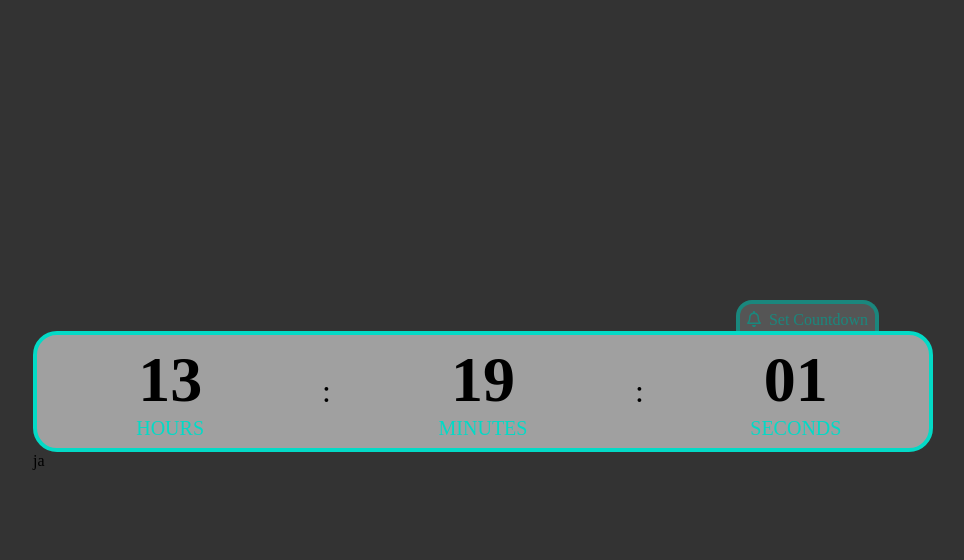
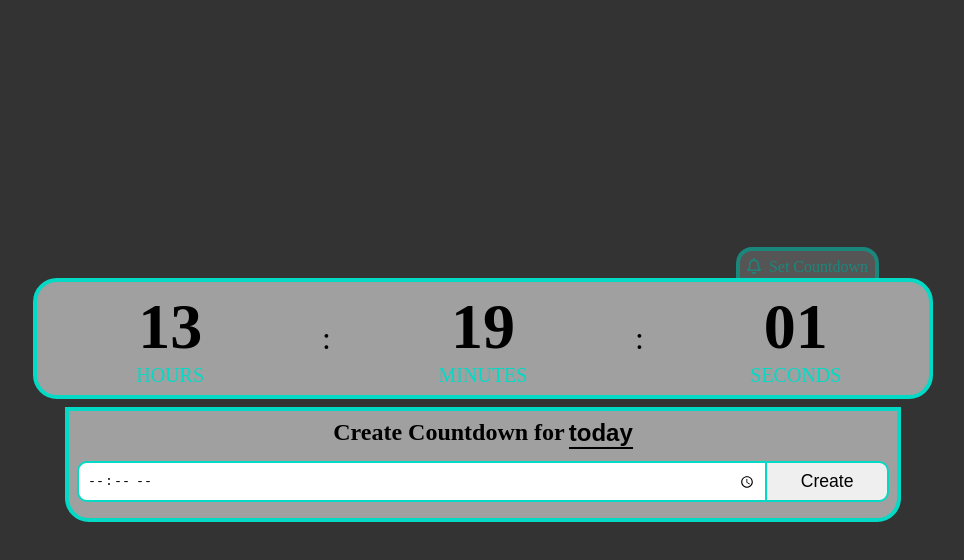
Before and after one commit to DigitaleWeltLibrary/clock-with-countdown, a React (Vite) app: page / in a window 1280 px wide. Both pictures are taken after a click on the element "Set Countdown". Shown: the top 560 px of the page, without its empty margins (157-1121 px from the left). Built offline with nearby package versions, Linux system fonts and the light colour scheme.

Commit message:
ability to create a clock alarm

```diff
--- a/src/App.jsx
+++ b/src/App.jsx
@@ -1,9 +1,11 @@
 import { useState } from 'react'
 import Clock from './components/Clock.jsx'
+import CreateCountdown from './components/CreateCountdown.jsx'
 
 export default function App() {
 
   const [getcreatetimer, setcreatetimer] = useState(false)
+  const [gettimecountdown, settimecountdown] = useState(false)
 
   return (
     <main>
@@ -11,7 +13,14 @@ export default function App() {
         setcreatetimer={setcreatetimer}
       />
       {
-        getcreatetimer ? "ja" : "nein"
+        getcreatetimer || gettimecountdown != false ?
+          (getcreatetimer ?
+            <CreateCountdown
+              settimecountdown={settimecountdown}
+              setcreatetimer={setcreatetimer}
+            /> :
+            "nein") :
+          null
       }
     </main>
   )
--- /dev/null
+++ b/src/components/CreateCountdown.jsx
@@ -0,0 +1,52 @@
+import {  useState } from "react"
+import style from "../style/CreateCountdown.module.scss"
+
+export default function CreateCountdown({ settimecountdown, setcreatetimer }) {
+
+    const [getcowndowntoday, setcowndowntoday] = useState(true)
+    const [gettimedate, settimedate] = useState(null)
+
+    const handleDateTimeInput = (e) => {
+        const value = e.target.value;
+        const inputType = e.target.type;
+        let newDate
+
+        if (!value) {
+            setTargetDateTime(null);
+            return;
+        }
+
+        if (inputType == "datetime-local") {
+            newDate = value
+        } else {
+            let date = new Date().toISOString().slice(0, 10)
+            newDate = `${date}T${value}`
+        }
+
+        settimedate(newDate);
+    };
+
+    return (
+
+        <article className={style.createcountdown}>
+            <section>
+                <h2>Create Countdown for </h2>
+                <button onClick={() => setcowndowntoday(prev => !prev)}>
+                    {getcowndowntoday ? "today" : "a other day"}
+                </button>
+            </section>
+            <section>
+                <input
+                    type={getcowndowntoday ? "time" : "datetime-local"}
+                    onChange={(e) => handleDateTimeInput(e)}
+                />
+                <button
+                    onClick={() => {
+                        settimecountdown(gettimedate)
+                        setcreatetimer(false)
+                    }}
+                >Create</button>
+            </section>
+        </article>
+    )
+}
--- /dev/null
+++ b/src/style/CreateCountdown.module.scss
@@ -0,0 +1,64 @@
+.createcountdown {
+    margin: .5rem auto 0;
+    background: #A0A0A0;
+    border: #03DAC6 solid 4px;
+    padding: .5rem;
+    border-radius: 0 0 1.5rem 1.5rem;
+    width: min(calc(100dvw - 4rem), calc(900px - 4rem));
+    display: block;
+
+    section {
+        &:has(h2) {
+            justify-content: center;
+            display: flex;
+
+            h2 {
+                font-size: 1.5rem;
+            }
+
+            button {
+                font-size: 1.5rem;
+                font-weight: bold;
+                background: transparent;
+                margin-left: .25rem;
+                border-width: 0 0 2px 0;
+                cursor: pointer;
+                transition: 500ms all;
+            }
+
+            h2 {
+                font-size: 1.5rem;
+                text-align: center;
+            }
+
+
+        }
+
+        &:not(&:has(h2)) {
+
+            margin: .75rem 0 .5rem;
+            display: grid;
+            grid-template-columns: 1fr max(15%, 100px);
+
+            input {
+                border: #03DAC6 2px solid;
+                padding: .5rem;
+                border-radius: 10px 0 0 10px;
+            }
+
+            button {
+                border: #03DAC6 2px solid;
+                padding: .5rem;
+                border-left: none;
+                font-size: 1.1rem;
+                cursor: pointer;
+                transition: 500ms all;
+                border-radius: 0 10px 10px 0;
+
+                &:hover {
+                    background: #03dac52a;
+                }
+            }
+        }
+    }
+}
```
